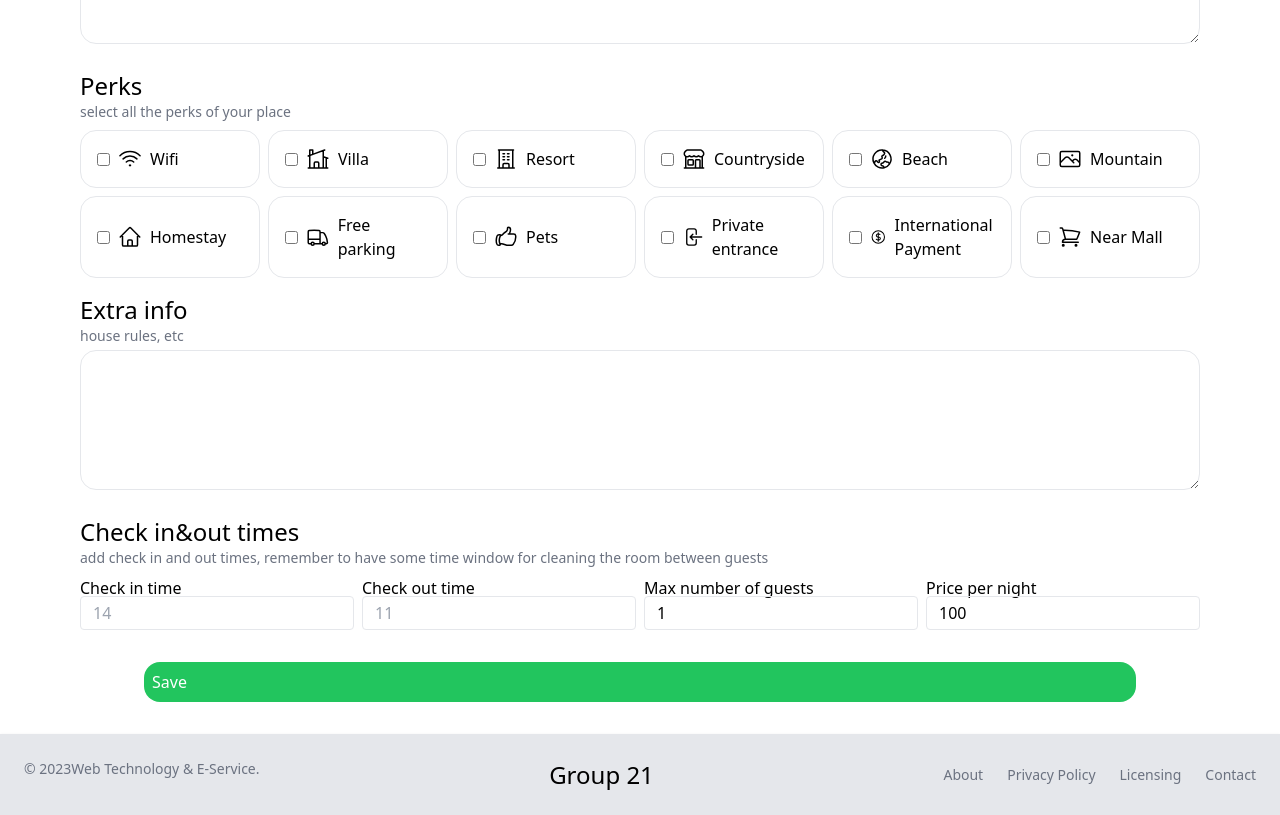
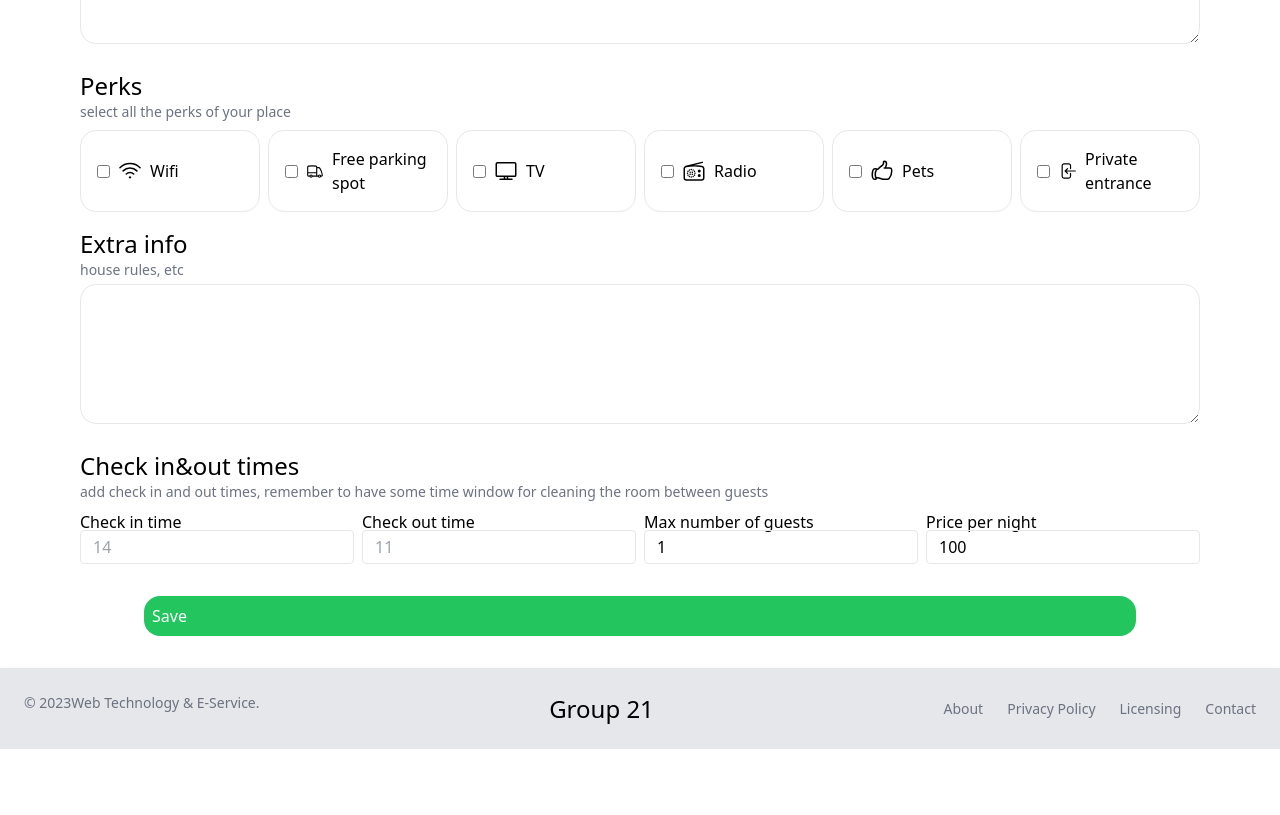
Before and after one commit to nguyentienict01/Web-project, a React (Vite) app in the folder client/: page /account/places/new in a window 1280 px wide. Shown: the part 780-1595 px from the top of the page. After the commit the page ends 1529 px from the top, so only its background shows below. Built offline with nearby package versions, Linux system fonts and the light colour scheme; no server answers.

Commit message:
Update perks

```diff
--- a/client/src/Perks.jsx
+++ b/client/src/Perks.jsx
@@ -1,3 +1,5 @@
+import { perkList } from "./common/constatns";
+
 export default function Perks({ selected, onChange }) {
   function handleCbClick(ev) {
     const { checked, name } = ev.target;
@@ -9,7 +11,17 @@ export default function Perks({ selected, onChange }) {
   }
   return (
     <>
-      <label className="border p-4 flex rounded-2xl gap-2 items-center cursor-pointer">
+     {
+        perkList?.map((perk, index) => {
+          return <label key={index} className="border p-4 flex rounded-2xl gap-2 items-center cursor-pointer">
+            <input type="checkbox" checked={selected.includes(perk.value)} name={perk.value} onChange={handleCbClick} />
+            <perk.icon />
+            <span>{perk.name}</span>
+          </label>
+        })
+      }
+
+      {/* <label className="border p-4 flex rounded-2xl gap-2 items-center cursor-pointer">
         <input type="checkbox" checked={selected.includes('wifi')} name="wifi" onChange={handleCbClick} />
         <svg xmlns="http://www.w3.org/2000/svg" fill="none" viewBox="0 0 24 24" strokeWidth={1.5} stroke="currentColor" className="w-6 h-6">
           <path strokeLinecap="round" strokeLinejoin="round" d="M8.288 15.038a5.25 5.25 0 017.424 0M5.106 11.856c3.807-3.808 9.98-3.808 13.788 0M1.924 8.674c5.565-5.565 14.587-5.565 20.152 0M12.53 18.22l-.53.53-.53-.53a.75.75 0 011.06 0z" />
@@ -94,7 +106,7 @@ export default function Perks({ selected, onChange }) {
           <path strokeLinecap="round" strokeLinejoin="round" d="M2.25 3h1.386c.51 0 .955.343 1.087.835l.383 1.437M7.5 14.25a3 3 0 00-3 3h15.75m-12.75-3h11.218c1.121-2.3 2.1-4.684 2.924-7.138a60.114 60.114 0 00-16.536-1.84M7.5 14.25L5.106 5.272M6 20.25a.75.75 0 11-1.5 0 .75.75 0 011.5 0zm12.75 0a.75.75 0 11-1.5 0 .75.75 0 011.5 0z" />
         </svg>
         <span>Near Mall</span>
-      </label>
+      </label> */}
     </>
   );
 }
```
